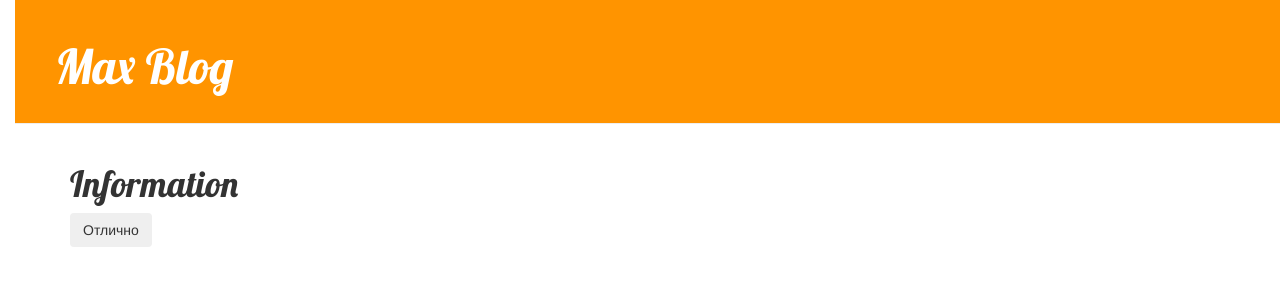
After one commit to lustik5000/my-first-blog, a Django app: page /information/ in a window 1280 px wide. The commit adds this page. Shown: the top 300 px of the page. Run offline with Django 3.2, Linux system fonts and the light colour scheme; some libraries are stand-ins or nearby versions.

Commit message:
NEW 22/03/2018

```diff
--- a/maxon/blog/static/css/blog.css
+++ b/maxon/blog/static/css/blog.css
@@ -19,6 +19,7 @@ body {
 
 .content {
     margin-left: 40px;
+	width: 500px;
 }
 
 h1, h2, h3, h4 {
@@ -51,3 +52,8 @@ h1, h2, h3, h4 {
 .post h1 a, .post h1 a:visited {
     color: #000000;
 }
+
+.listik {
+	float: right;
+	width: 500;
+}
--- a/maxon/blog/templates/blog/base.html
+++ b/maxon/blog/templates/blog/base.html
@@ -14,6 +14,13 @@
 		{% endif %}
         <h1><a href="/">Max Blog</a></h1>
     </div>
+	<div class = "listik">
+			{% for post in posts %}
+				<div class = "menu">
+					<a href = "{% url 'post_detail' pk=post.pk %}">{{post.title}}
+				</div>
+			{% endfor %}
+		</div>
     <div class="content container">
         <div class="row">
             <div class="col-md-8">
@@ -21,6 +28,9 @@
             {% endblock %}
             </div>
         </div>
+
     </div>
+
+
 </body>
 </html>
--- /dev/null
+++ b/maxon/blog/templates/blog/information.html
@@ -0,0 +1,9 @@
+{% extends 'blog/base.html' %}
+
+{% block content %}
+<h1>Information</h1>
+<div class = ""col-md-8"">
+	<button type="submit" class="btn">Отлично</button>
+
+</div>
+{% endblock %}
--- a/maxon/blog/templates/blog/post_list.html
+++ b/maxon/blog/templates/blog/post_list.html
@@ -5,7 +5,7 @@
             <div class="date">
                 {{ post.published_date }}
             </div>
-            <h1><a href="">{{ post.title }}</a></h1>
+            <h1><a href="{% url 'post_detail' pk=post.pk %}">{{ post.title }}</a></h1>
             <p>{{ post.text|linebreaksbr }}</p>
         </div>
     {% endfor %}
--- a/maxon/blog/urls.py
+++ b/maxon/blog/urls.py
@@ -6,5 +6,6 @@ urlpatterns = [
     url(r'^post/(?P<pk>\d+)/$', views.post_detail, name='post_detail'),
     url(r'^post/new/$', views.post_new, name='post_new'),
     url(r'^post/(?P<pk>\d+)/edit/$', views.post_edit, name='post_edit'),
+    url(r'^information/$', views.information, name = 'information'),
 
 ]
--- a/maxon/blog/views.py
+++ b/maxon/blog/views.py
@@ -38,6 +38,10 @@ def post_edit(request, pk):
         form = PostForm(instance=post)
     return render(request, 'blog/post_edit.html', {'form': form})
 
+def information(request):
+    return render(request, 'blog/information.html')
+
+
 
 
 # Create your views here.
```
